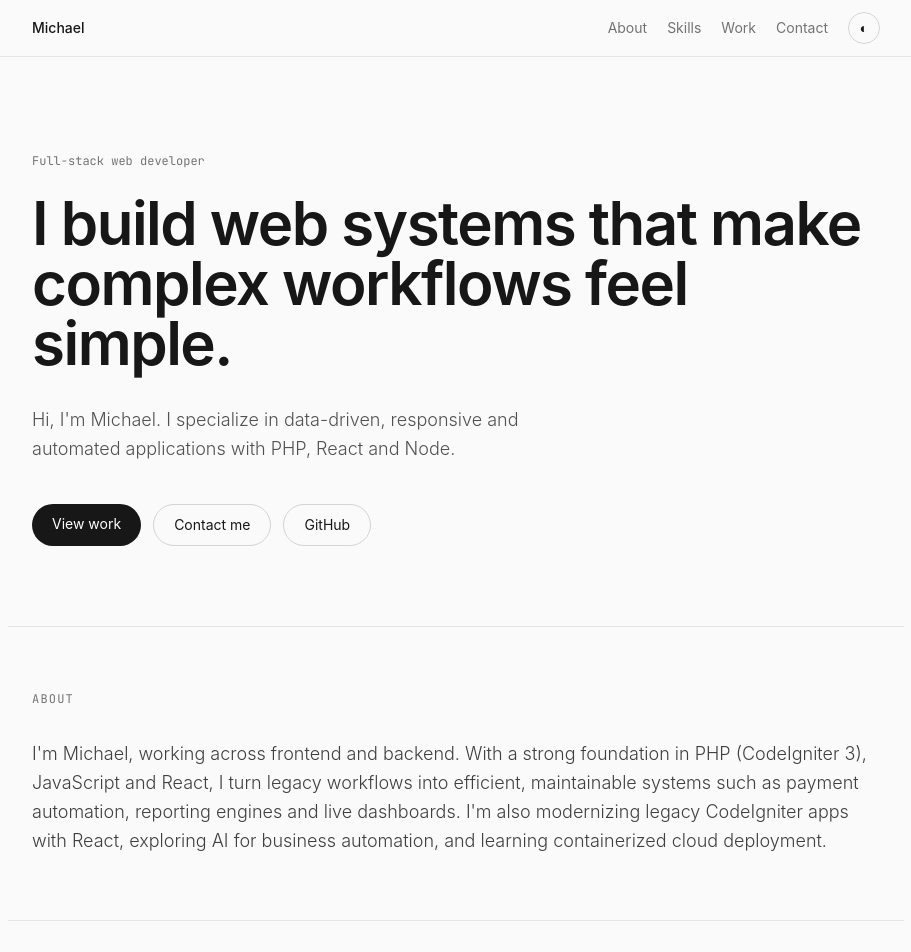
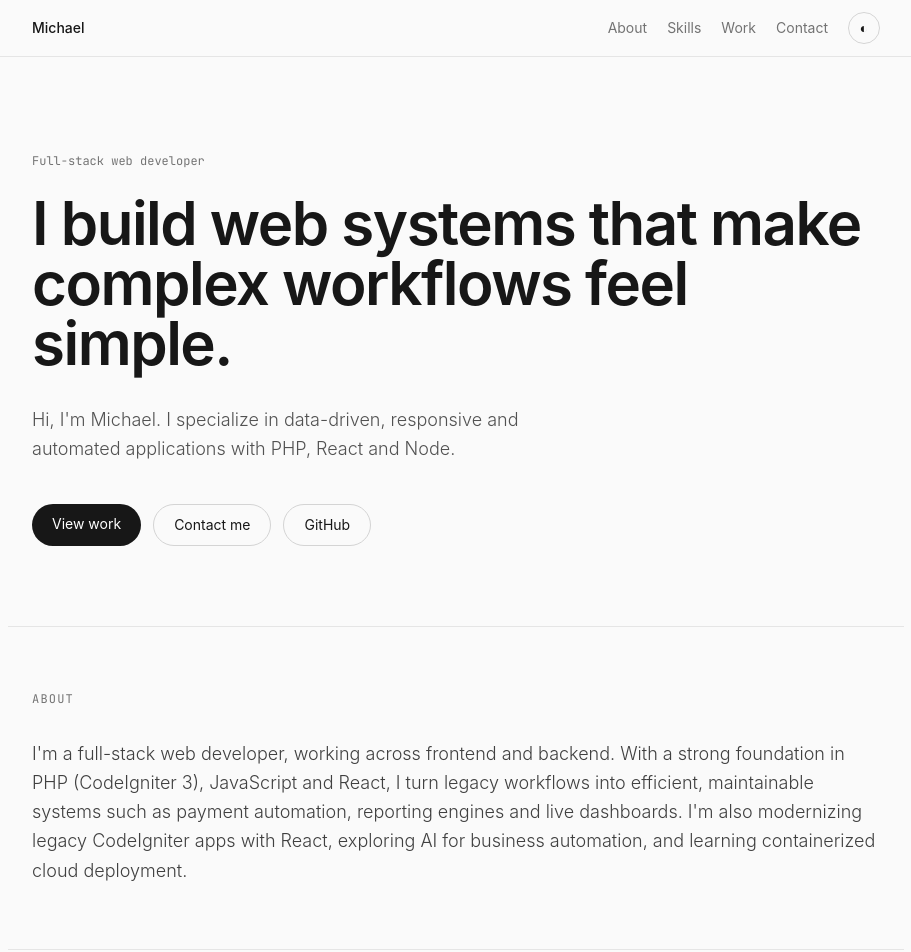
Before and after one commit to Malate1/Michael-Portfolio, a React (Vite) app: page / in a window 1280 px wide. Shown: the top 952 px of the page, without its empty margins (184-1095 px from the left). Built offline with nearby package versions, Linux system fonts and the light colour scheme; a web font is replaced by a local one.

Commit message:
feat: update introduction text to clarify full-stack web developer role

```diff
--- a/src/main.jsx
+++ b/src/main.jsx
@@ -93,7 +93,7 @@ function App() {
         </section>
 
         <Section id="about" title="About">
-          <p className="text-lg font-light leading-relaxed text-neutral-700 dark:text-neutral-300">I'm Michael, working across frontend and backend. With a strong foundation in PHP (CodeIgniter 3), JavaScript and React, I turn legacy workflows into efficient, maintainable systems such as payment automation, reporting engines and live dashboards. I'm also modernizing legacy CodeIgniter apps with React, exploring AI for business automation, and learning containerized cloud deployment.</p>
+          <p className="text-lg font-light leading-relaxed text-neutral-700 dark:text-neutral-300">I'm a full-stack web developer, working across frontend and backend. With a strong foundation in PHP (CodeIgniter 3), JavaScript and React, I turn legacy workflows into efficient, maintainable systems such as payment automation, reporting engines and live dashboards. I'm also modernizing legacy CodeIgniter apps with React, exploring AI for business automation, and learning containerized cloud deployment.</p>
         </Section>
 
         <Section id="skills" title="Skills">
```
